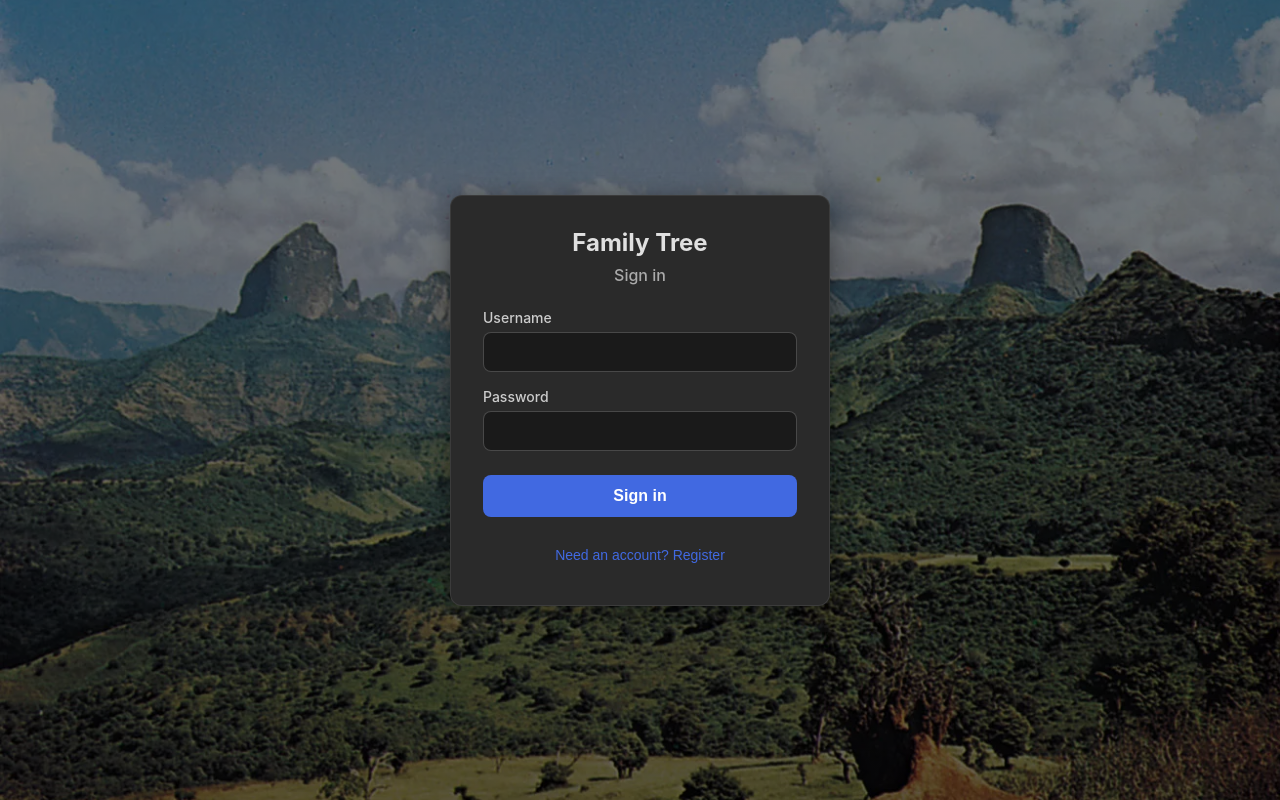
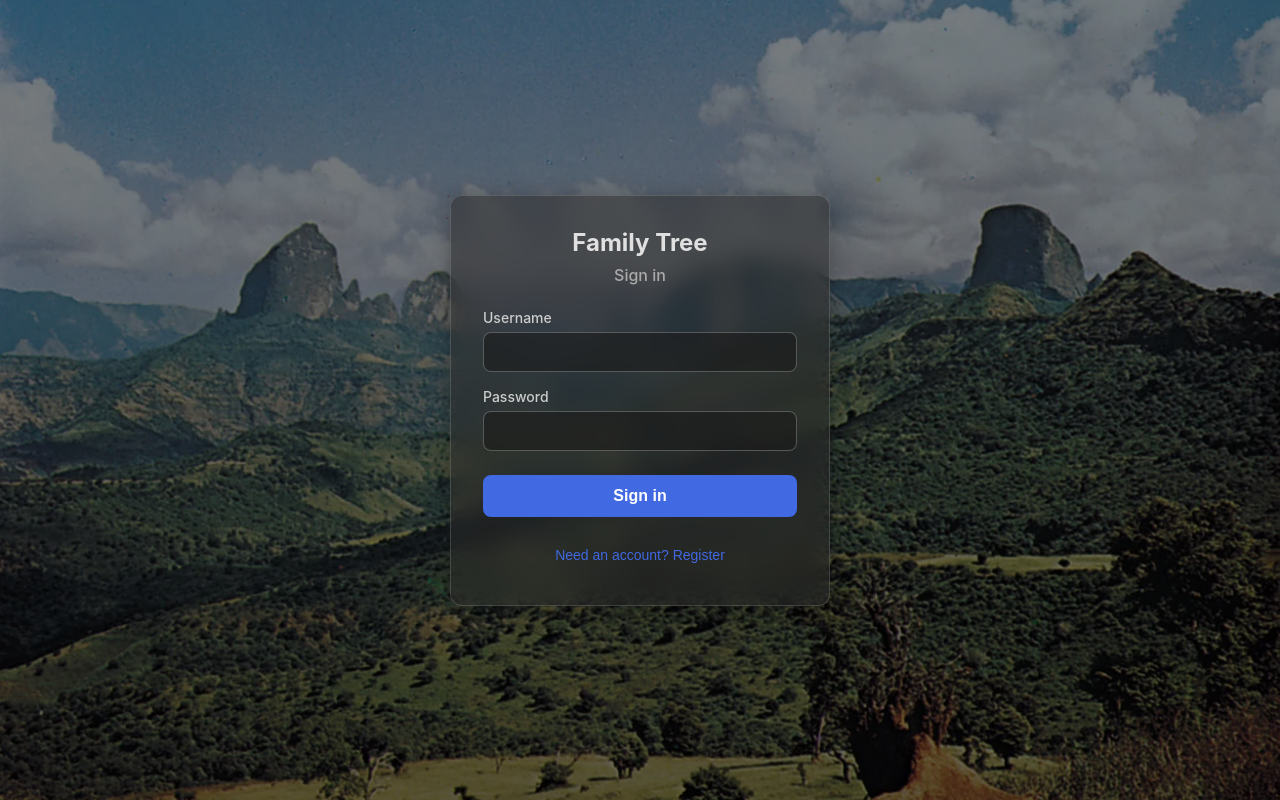
Before and after one commit to AbenezerTsige/FamTree, a React (Create React App) app in the folder frontend/: page /login in a window 1280 px wide. Built offline with nearby package versions, Linux system fonts and the light colour scheme; no server answers.

Commit message:
transparrent loginpage

```diff
--- a/frontend/src/components/Login.css
+++ b/frontend/src/components/Login.css
@@ -13,11 +13,13 @@
 .login-card {
   width: 100%;
   max-width: 380px;
-  background: #2a2a2a;
+  background: rgba(40, 40, 40, 0.5);
+  backdrop-filter: blur(12px);
+  -webkit-backdrop-filter: blur(12px);
   border-radius: 12px;
   padding: 32px;
-  box-shadow: 0 4px 24px rgba(0, 0, 0, 0.4);
-  border: 1px solid rgba(255, 255, 255, 0.08);
+  box-shadow: 0 4px 24px rgba(0, 0, 0, 0.3);
+  border: 1px solid rgba(255, 255, 255, 0.15);
 }
 
 .login-card h1 {
@@ -51,9 +53,9 @@
   width: 100%;
   padding: 10px 12px;
   font-size: 16px;
-  border: 1px solid rgba(255, 255, 255, 0.2);
+  border: 1px solid rgba(255, 255, 255, 0.25);
   border-radius: 8px;
-  background: #1a1a1a;
+  background: rgba(26, 26, 26, 0.6);
   color: #e0e0e0;
   box-sizing: border-box;
 }
```
Also changed, not shown: 1 other file (tests, documents, lock files or other folders).
